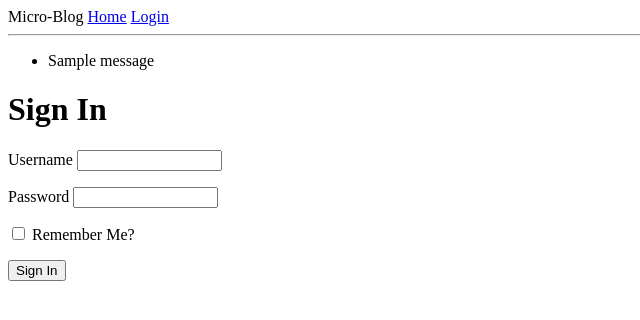
After one commit to Timothy-py/Micro-blog-App, a Flask app: template app/templates/login.html in a window 1280 px wide. The commit adds this page. Shown: the top 320 px of the page, without its empty margins (0-640 px from the left). Run offline with Flask 2, Linux system fonts and the light colour scheme; the template is opened without the code that fills it: values that come from a table or form of the project are taken from there, most other values are stand-ins (such as "Sample title", 1, 10 or a date in 2020); one stand-in notice (Sample message) is shown.

Commit message:
learnt about forms in flask and created a  login page for the app

```diff
--- a/app/__init__.py
+++ b/app/__init__.py
@@ -4,3 +4,5 @@ from .config import Config
 
 appInstance = Flask(__name__)
 appInstance.config.from_object(Config)
+
+from app import routes
--- /dev/null
+++ b/app/forms.py
@@ -0,0 +1,10 @@
+from flask_wtf import FlaskForm
+from wtforms import StringField, PasswordField, BooleanField, SubmitField
+from wtforms.validators import DataRequired
+
+
+class LoginForm(FlaskForm):
+    username = StringField('Username', validators=[DataRequired()])
+    password = PasswordField('Password', validators=[DataRequired()])
+    remember_me = BooleanField('Remember Me?')
+    submit = SubmitField('Sign In')
--- a/app/templates/base.html
+++ b/app/templates/base.html
@@ -2,12 +2,25 @@
 <html lang="en">
 <head>
     <meta charset="UTF-8">
-    <title>{% block title %} Microblog {% endblock title %}</title>
+    <title>{% block title %} {{title}} - Microblog {% endblock title %}</title>
 </head>
 <body>
     <nav>
-        <a href="#">Home</a>
+        Micro-Blog
+        <a href="{{url_for('index')}}">Home</a>
+        <a href="{{url_for('login')}}">Login</a>
     </nav>
+    <hr>
+    {% with messages = get_flashed_messages() %}
+        {% if messages %}
+            <ul>
+                {% for message in messages %}
+                    <li>{{message}}</li>
+                {% endfor %}
+            </ul>
+        {% endif %}
+    {% endwith %}
+
     {% block body %}
     {% endblock body %}
 </body>
--- /dev/null
+++ b/app/templates/login.html
@@ -0,0 +1,25 @@
+{% extends "base.html" %}
+
+{% block body %}
+    <h1>Sign In</h1>
+    <form action="" method="post" novalidate>
+        {{form.hidden_tag()}}
+        <p>
+            {{form.username.label}}
+            {{form.username(size=15)}}
+            {% for error in form.username.errors %}
+                <span style="color: red">[{{error}}]</span>
+            {% endfor %}
+        </p>
+        <p>
+            {{form.password.label}}
+            {{form.password(size=15)}}
+            {% for error in form.password.errors %}
+                <span style="color: red">[{{error}}]</span>
+            {% endfor %}
+        </p>
+        <p>{{form.remember_me()}} {{form.remember_me.label}}</p>
+        <p>{{form.submit()}}</p>
+    </form>
+
+{% endblock body %}
```
Also changed, not shown: app/routes.py (+11 -1 lines).
